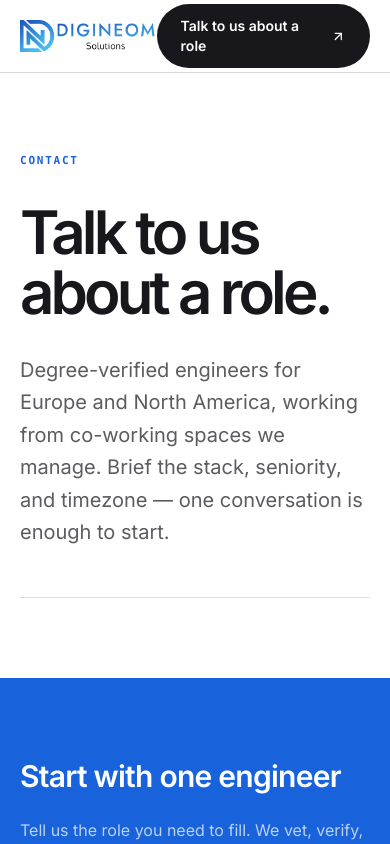
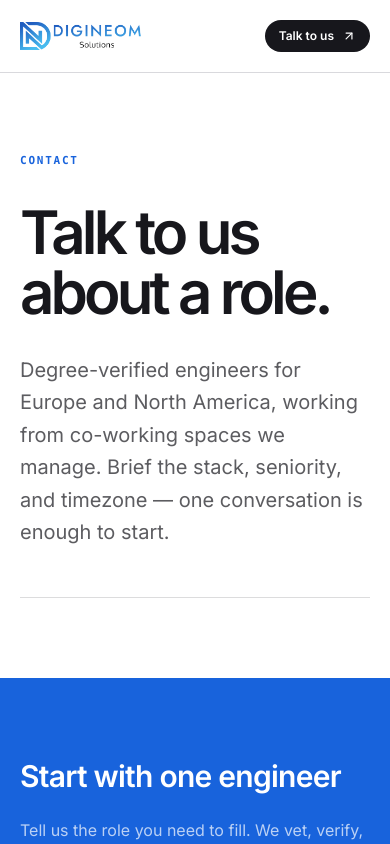
Before and after one commit to arslanjavid4/DigineomFolio, a Next.js app: page /contact in a window 390 px wide. Shown: the top 844 px of the page. Built offline with nearby package versions, Linux system fonts and the light colour scheme; no server answers.

Commit message:
Shrink the nav CTA on mobile so it no longer overlaps the logo.

```diff
--- a/components/Navigation.tsx
+++ b/components/Navigation.tsx
@@ -24,24 +24,27 @@ export default function Navigation({
         initial={{ opacity: 0 }}
         animate={{ opacity: 1, y: 0 }}
         transition={{ duration: 0.35 }}
-        className="mx-auto flex h-[72px] max-w-[1440px] items-center justify-between px-5 sm:px-8 lg:px-12"
+        className="mx-auto flex h-[72px] max-w-[1440px] items-center justify-between gap-3 px-5 sm:gap-6 sm:px-8 lg:px-12"
       >
-        <Link href="/" className="inline-flex items-center" aria-label="DigiNeom home">
+        <Link href="/" className="inline-flex min-w-0 shrink items-center" aria-label="DigiNeom home">
           <Image
             src="/Images/QVC9EYR2LA7kyLTy3yqvyEimTI.png"
             alt="DigiNeom"
             width={120}
             height={40}
-            className="h-8 w-auto"
+            className="h-7 w-auto max-w-full sm:h-8"
             priority
           />
         </Link>
 
         <Link
           href="/contact"
-          className="pill bg-[#17171c] text-white hover:bg-[#1863dc]"
+          aria-label="Talk to us about a role"
+          className="pill shrink-0 bg-[#17171c] px-3.5 py-2 text-xs text-white hover:bg-[#1863dc] sm:px-6 sm:py-3 sm:text-sm"
         >
-          Talk to us about a role <ArrowUpRight size={15} />
+          <span className="sm:hidden">Talk to us</span>
+          <span className="hidden sm:inline">Talk to us about a role</span>
+          <ArrowUpRight className="h-3.5 w-3.5 sm:h-[15px] sm:w-[15px]" />
         </Link>
       </motion.div>
     </nav>
```
